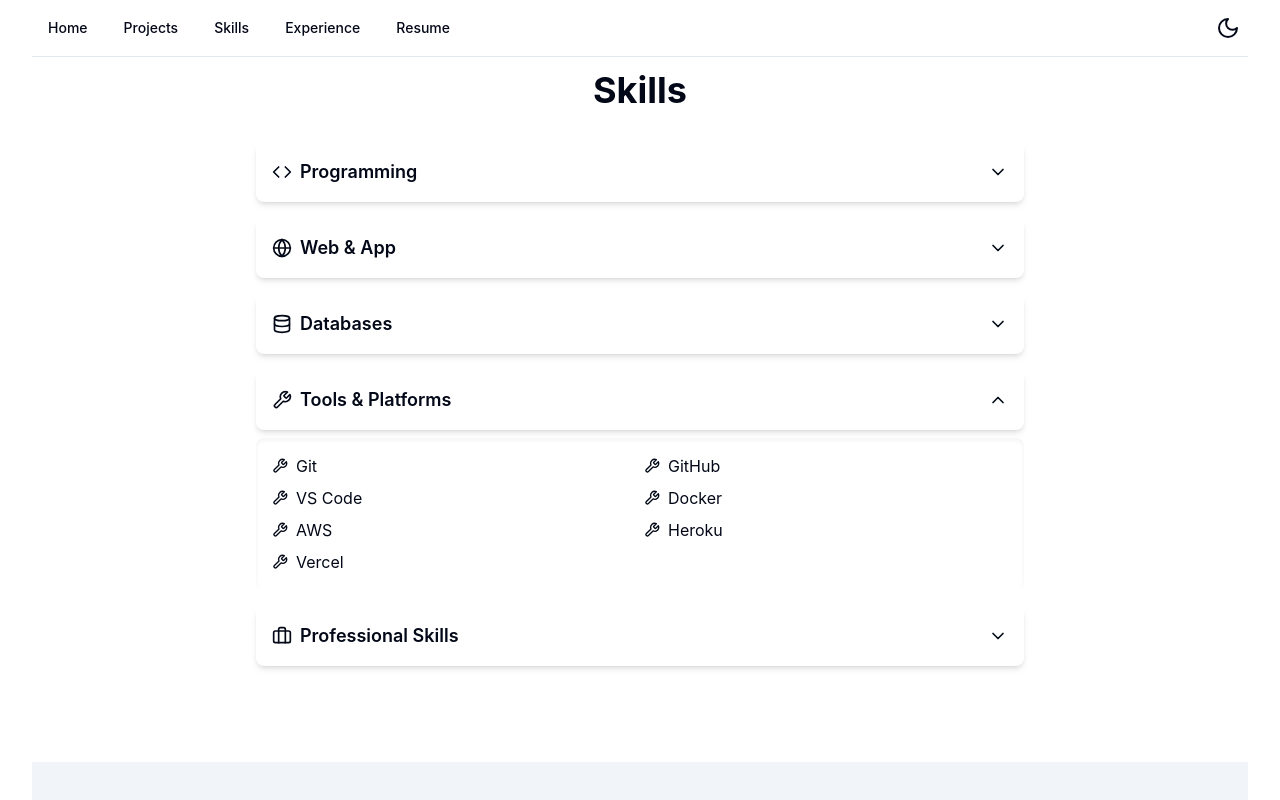
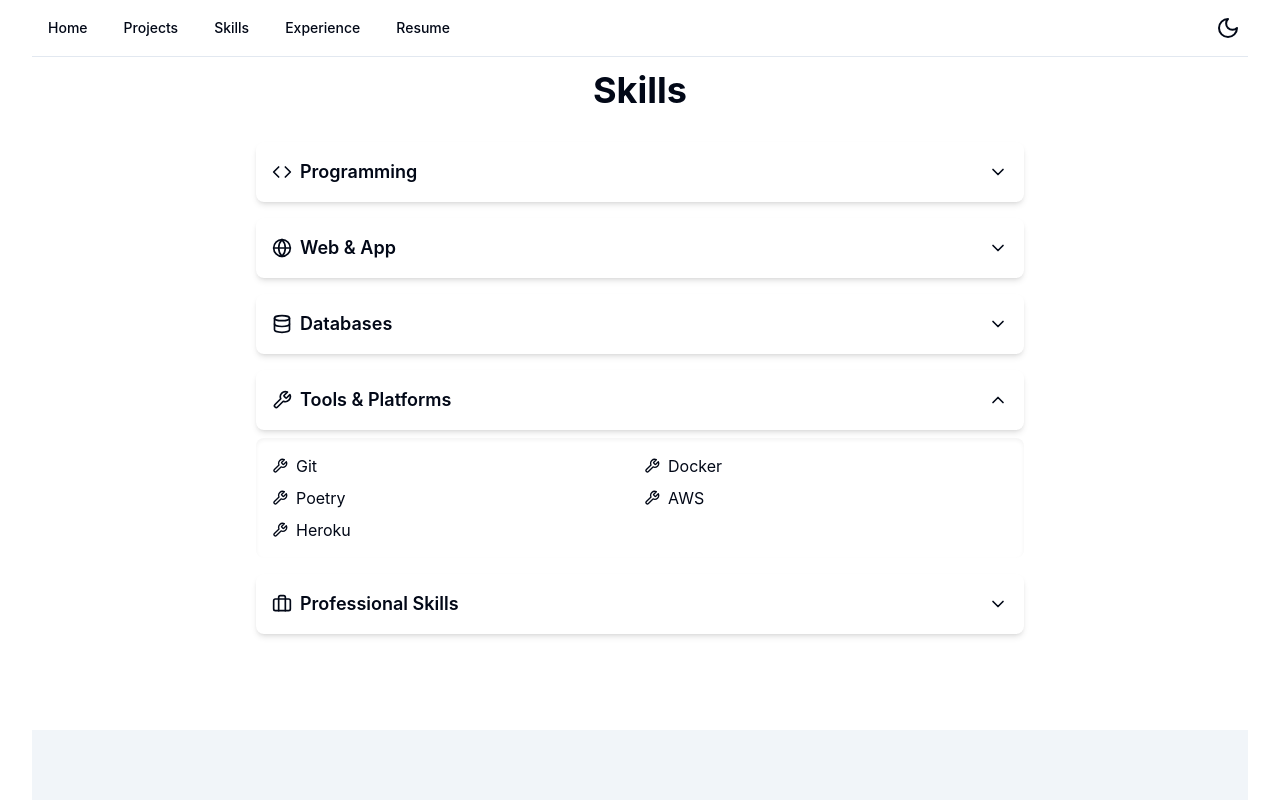
Before and after one commit to wdebie/wdebie.github.io, a React (Vite) app: page / in a window 1280 px wide. Both pictures are taken after a click on the button "Tools & Platforms". Shown: the part 1827-2627 px from the top of the page. Built offline with nearby package versions, Linux system fonts and the light colour scheme.

Commit message:
Revert changes to Tools & Platforms

```diff
--- a/src/components/Skills.tsx
+++ b/src/components/Skills.tsx
@@ -59,12 +59,10 @@ const skillCategories: SkillCategory[] = [
     icon: <Wrench size={20} />,
     skills: [
       { name: "Git", icon: <Wrench size={16} /> },
-      { name: "GitHub", icon: <Wrench size={16} /> },
-      { name: "VS Code", icon: <Wrench size={16} /> },
       { name: "Docker", icon: <Wrench size={16} /> },
+      { name: "Poetry", icon: <Wrench size={16} /> },
       { name: "AWS", icon: <Wrench size={16} /> },
       { name: "Heroku", icon: <Wrench size={16} /> },
-      { name: "Vercel", icon: <Wrench size={16} /> },
     ]
   },
   {
```
